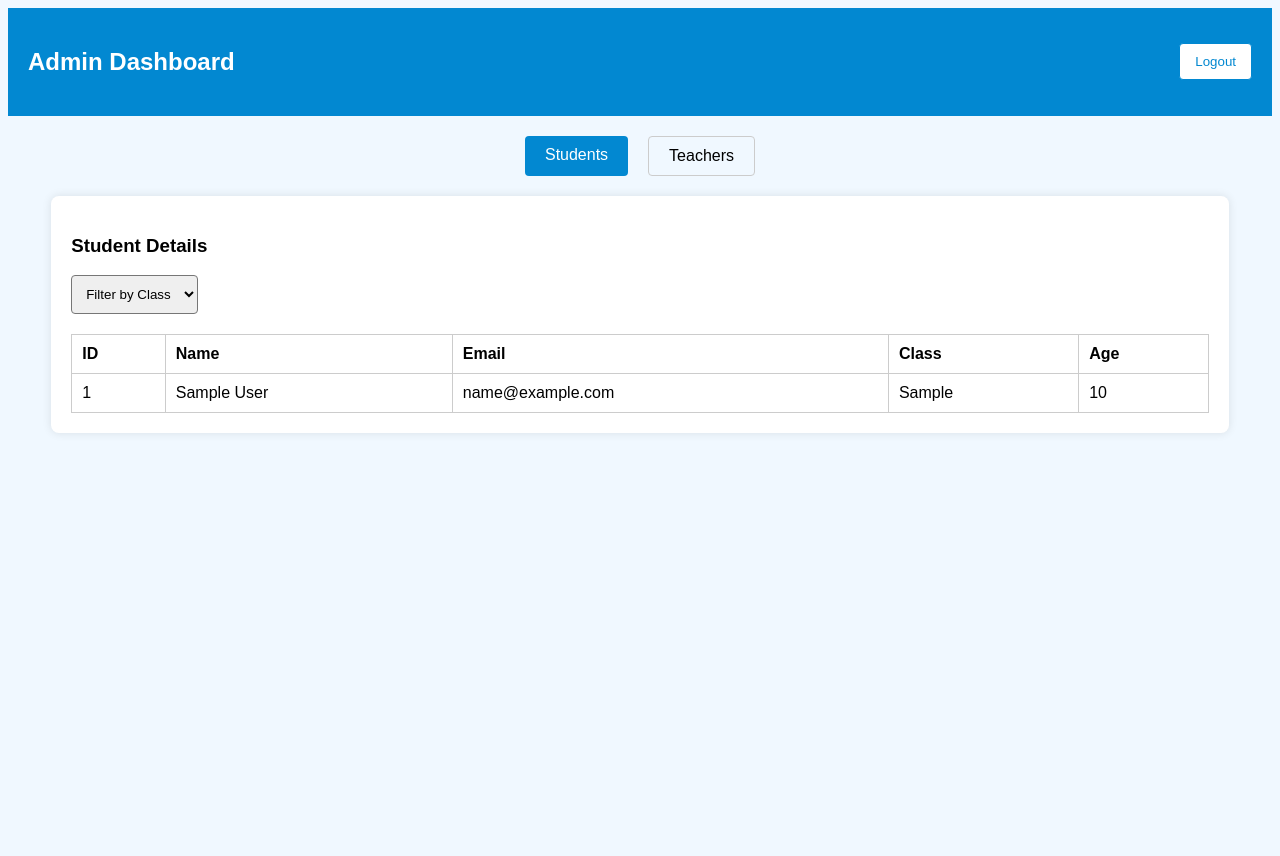
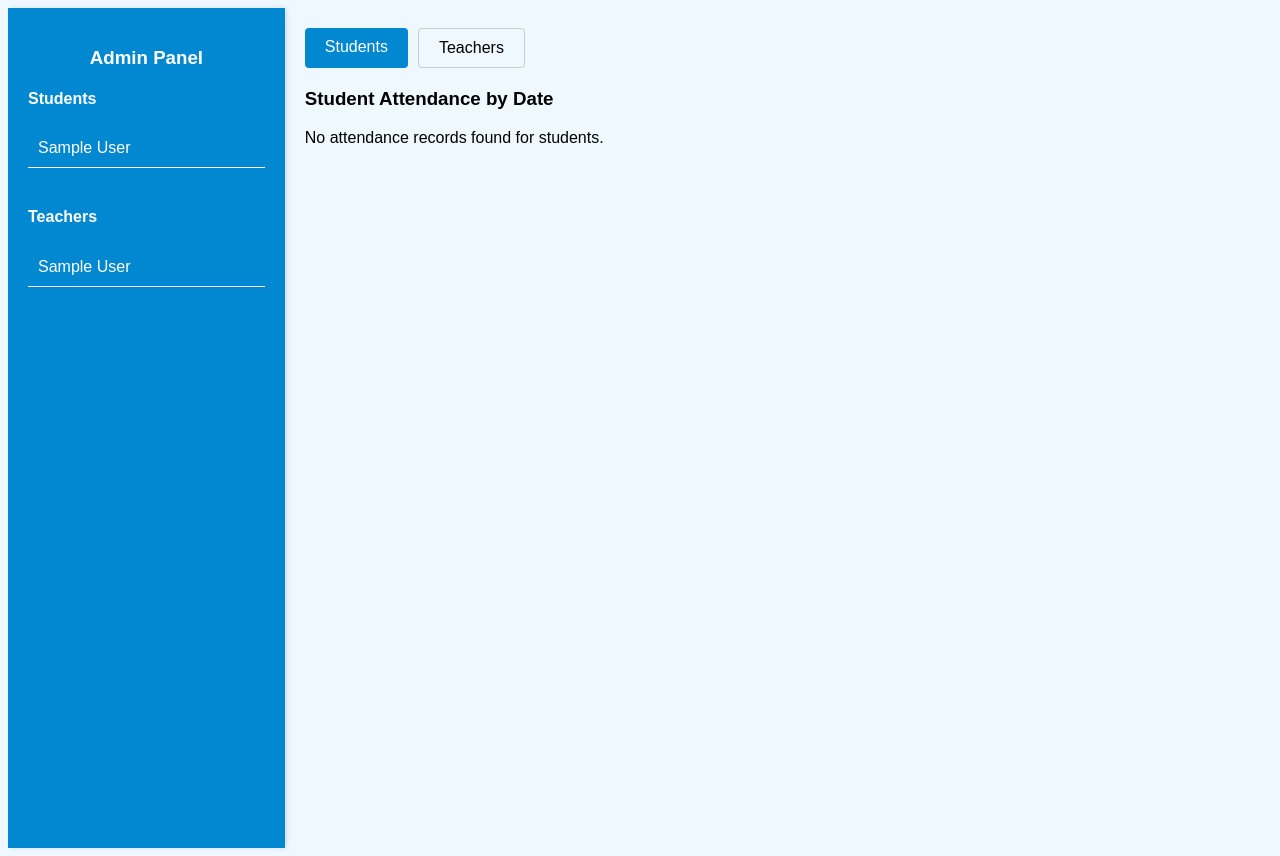
Before and after one commit to Jay0073/Student-Management-System, a PHP site: page /admin_dashboard.php in a window 1280 px wide. Before the commit the page ends 433 px from the top, so only its background shows below. Run offline with PHP 8.4, Linux system fonts and the light colour scheme; the visitor is signed in with stand-in values (Sample User, id 1); tables that the repository leaves empty or names only in its code hold one stand-in row (values such as "Sample post").

Commit message:
Enhance admin dashboard with attendance tracking for students and teachers

```diff
--- a/admin_dashboard.php
+++ b/admin_dashboard.php
@@ -8,12 +8,20 @@ if (!isset($_SESSION['role']) || $_SESSION['role'] != 'admin') {
     exit();
 }
 
-// Fetch students and teachers from the database
+// Fetch student and teacher details
 $students_query = "SELECT * FROM students";
 $students_result = mysqli_query($conn, $students_query);
 
 $teachers_query = "SELECT * FROM teachers";
 $teachers_result = mysqli_query($conn, $teachers_query);
+
+// Fetch attendance details grouped by date for students
+$students_attendance_query = "SELECT * FROM attendance WHERE role='student' ORDER BY attendance_date DESC";
+$students_attendance_result = mysqli_query($conn, $students_attendance_query);
+
+// Fetch attendance details grouped by date for teachers
+$teachers_attendance_query = "SELECT * FROM attendance WHERE role='teacher' ORDER BY attendance_date DESC";
+$teachers_attendance_result = mysqli_query($conn, $teachers_attendance_query);
 ?>
 
 <!DOCTYPE html>
@@ -24,22 +32,51 @@ $teachers_result = mysqli_query($conn, $teachers_query);
         body {
             font-family: Arial, sans-serif;
             background-color: #f0f8ff;
+            display: flex;
         }
 
-        .header {
-            display: flex;
-            justify-content: space-between;
-            align-items: center;
-            padding: 20px;
+        .sidebar {
+            width: 20%;
             background-color: #0288d1;
             color: white;
+            height: 100vh;
+            padding: 20px;
+            box-shadow: 2px 0 5px rgba(0, 0, 0, 0.1);
+            overflow-y: auto;
+        }
+
+        .sidebar h3 {
+            text-align: center;
+            margin-bottom: 20px;
+        }
+
+        .list {
+            margin-bottom: 40px;
+        }
+
+        .list ul {
+            list-style-type: none;
+            padding: 0;
+        }
+
+        .list li {
+            padding: 10px;
+            cursor: pointer;
+            border-bottom: 1px solid white;
+        }
+
+        .list li:hover {
+            background-color: #0277bd;
+        }
+
+        .content {
+            width: 80%;
+            padding: 20px;
         }
 
         .tabs {
-            margin-top: 20px;
             display: flex;
-            justify-content: center;
-            gap: 20px;
+            margin-bottom: 20px;
         }
 
         .tab {
@@ -48,6 +85,7 @@ $teachers_result = mysqli_query($conn, $teachers_query);
             border: 1px solid #ccc;
             cursor: pointer;
             border-radius: 4px;
+            margin-right: 10px;
         }
 
         .tab.active {
@@ -56,13 +94,8 @@ $teachers_result = mysqli_query($conn, $teachers_query);
             border: none;
         }
 
-        .content {
-            margin: 20px auto;
-            width: 90%;
-            background-color: white;
-            padding: 20px;
-            border-radius: 8px;
-            box-shadow: 0 0 10px rgba(0, 0, 0, 0.1);
+        .attendance-table {
+            margin-top: 20px;
         }
 
         table {
@@ -80,117 +113,113 @@ $teachers_result = mysqli_query($conn, $teachers_query);
             text-align: left;
         }
 
-        .filters {
-            margin-bottom: 20px;
-        }
-
-        select {
-            padding: 10px;
-            margin-right: 10px;
-            border-radius: 4px;
-        }
-
-        .logout {
-            background-color: white;
-            color: #0288d1;
-            padding: 10px 15px;
-            border: 1px solid #0288d1;
-            border-radius: 4px;
-            cursor: pointer;
-        }
-
-        .logout:hover {
-            background-color: #0277bd;
+        th {
+            background-color: #0288d1;
             color: white;
         }
     </style>
 </head>
 <body>
-    <!-- Header Section -->
-    <div class="header">
-        <h2>Admin Dashboard</h2>
-        <button class="logout" onclick="window.location.href='logout.php'">Logout</button>
+    <!-- Sidebar -->
+    <div class="sidebar">
+        <h3>Admin Panel</h3>
+
+        <!-- Student List -->
+        <div class="list">
+            <h4>Students</h4>
+            <ul>
+                <?php while ($student = mysqli_fetch_assoc($students_result)): ?>
+                    <li><?php echo $student['name']; ?></li>
+                <?php endwhile; ?>
+            </ul>
         </div>
 
-    <!-- Tabs Section -->
+        <!-- Teacher List -->
+        <div class="list">
+            <h4>Teachers</h4>
+            <ul>
+                <?php while ($teacher = mysqli_fetch_assoc($teachers_result)): ?>
+                    <li><?php echo $teacher['name']; ?></li>
+                <?php endwhile; ?>
+            </ul>
+        </div>
+    </div>
+
+    <!-- Main Content -->
+    <div class="content">
+        <!-- Tabs -->
         <div class="tabs">
             <div id="studentsTab" class="tab active" onclick="showTab('students')">Students</div>
             <div id="teachersTab" class="tab" onclick="showTab('teachers')">Teachers</div>
         </div>
 
-    <!-- Content Section -->
-    <div id="studentsContent" class="content">
-        <h3>Student Details</h3>
-
-        <!-- Filters -->
-        <div class="filters">
-            <select id="studentClassFilter" onchange="filterTable('studentsTable', 3, this.value)">
-                <option value="">Filter by Class</option>
-                <option value="Class 1">Class 1</option>
-                <option value="Class 2">Class 2</option>
-            </select>
-        </div>
-
-        <!-- Students Table -->
-        <table id="studentsTable">
+        <!-- Students Attendance Content -->
+        <div id="studentsContent" class="attendance-table">
+            <h3>Student Attendance by Date</h3>
+            <?php if (mysqli_num_rows($students_attendance_result) > 0): ?>
+                <table>
                     <thead>
                         <tr>
-                    <th>ID</th>
                             <th>Name</th>
-                    <th>Email</th>
-                    <th>Class</th>
-                    <th>Age</th>
+                            <th>Date</th>
+                            <th>Status</th>
                         </tr>
                     </thead>
                     <tbody>
-                <?php while ($student = mysqli_fetch_assoc($students_result)): ?>
+                        <?php while ($attendance = mysqli_fetch_assoc($students_attendance_result)): ?>
                             <tr>
-                        <td><?php echo $student['student_id']; ?></td>
-                        <td><?php echo $student['name']; ?></td>
-                        <td><?php echo $student['email']; ?></td>
-                        <td><?php echo $student['class']; ?></td>
-                        <td><?php echo $student['age']; ?></td>
+                                <td>
+                                    <?php
+                                    $student_query = "SELECT name FROM students WHERE student_id = '{$attendance['user_id']}'";
+                                    $student_name_result = mysqli_query($conn, $student_query);
+                                    $student_name = mysqli_fetch_assoc($student_name_result)['name'];
+                                    echo $student_name;
+                                    ?>
+                                </td>
+                                <td><?php echo $attendance['attendance_date']; ?></td>
+                                <td><?php echo $attendance['status']; ?></td>
                             </tr>
                         <?php endwhile; ?>
                     </tbody>
                 </table>
+            <?php else: ?>
+                <p>No attendance records found for students.</p>
+            <?php endif; ?>
         </div>
 
-    <div id="teachersContent" class="content" style="display: none;">
-        <h3>Teacher Details</h3>
-
-        <!-- Filters -->
-        <div class="filters">
-            <select id="teacherSubjectFilter" onchange="filterTable('teachersTable', 3, this.value)">
-                <option value="">Filter by Subject</option>
-                <option value="Math">Math</option>
-                <option value="Science">Science</option>
-            </select>
-        </div>
-
-        <!-- Teachers Table -->
-        <table id="teachersTable">
+        <!-- Teachers Attendance Content -->
+        <div id="teachersContent" class="attendance-table" style="display: none;">
+            <h3>Teacher Attendance by Date</h3>
+            <?php if (mysqli_num_rows($teachers_attendance_result) > 0): ?>
+                <table>
                     <thead>
                         <tr>
-                    <th>ID</th>
                             <th>Name</th>
-                    <th>Email</th>
-                    <th>Subject</th>
-                    <th>Phone</th>
+                            <th>Date</th>
+                            <th>Status</th>
                         </tr>
                     </thead>
                     <tbody>
-                <?php while ($teacher = mysqli_fetch_assoc($teachers_result)): ?>
+                        <?php while ($attendance = mysqli_fetch_assoc($teachers_attendance_result)): ?>
                             <tr>
-                        <td><?php echo $teacher['teacher_id']; ?></td>
-                        <td><?php echo $teacher['name']; ?></td>
-                        <td><?php echo $teacher['email']; ?></td>
-                        <td><?php echo $teacher['subject']; ?></td>
-                        <td><?php echo $teacher['phone_number']; ?></td>
+                                <td>
+                                    <?php
+                                    $teacher_query = "SELECT name FROM teachers WHERE teacher_id = '{$attendance['user_id']}'";
+                                    $teacher_name_result = mysqli_query($conn, $teacher_query);
+                                    $teacher_name = mysqli_fetch_assoc($teacher_name_result)['name'];
+                                    echo $teacher_name;
+                                    ?>
+                                </td>
+                                <td><?php echo $attendance['attendance_date']; ?></td>
+                                <td><?php echo $attendance['status']; ?></td>
                             </tr>
                         <?php endwhile; ?>
                     </tbody>
                 </table>
+            <?php else: ?>
+                <p>No attendance records found for teachers.</p>
+            <?php endif; ?>
+        </div>
     </div>
 
     <script>
@@ -212,20 +241,6 @@ $teachers_result = mysqli_query($conn, $teachers_query);
                 teachersContent.style.display = 'block';
             }
         }
-
-        function filterTable(tableId, columnIndex, filterValue) {
-            const table = document.getElementById(tableId);
-            const rows = table.getElementsByTagName('tr');
-
-            for (let i = 1; i < rows.length; i++) {
-                const cells = rows[i].getElementsByTagName('td');
-                if (filterValue === "" || cells[columnIndex].textContent === filterValue) {
-                    rows[i].style.display = '';
-                } else {
-                    rows[i].style.display = 'none';
-                }
-            }
-        }
     </script>
 </body>
 </html>
```
Lines whose indentation alone changed are shown as unchanged.
